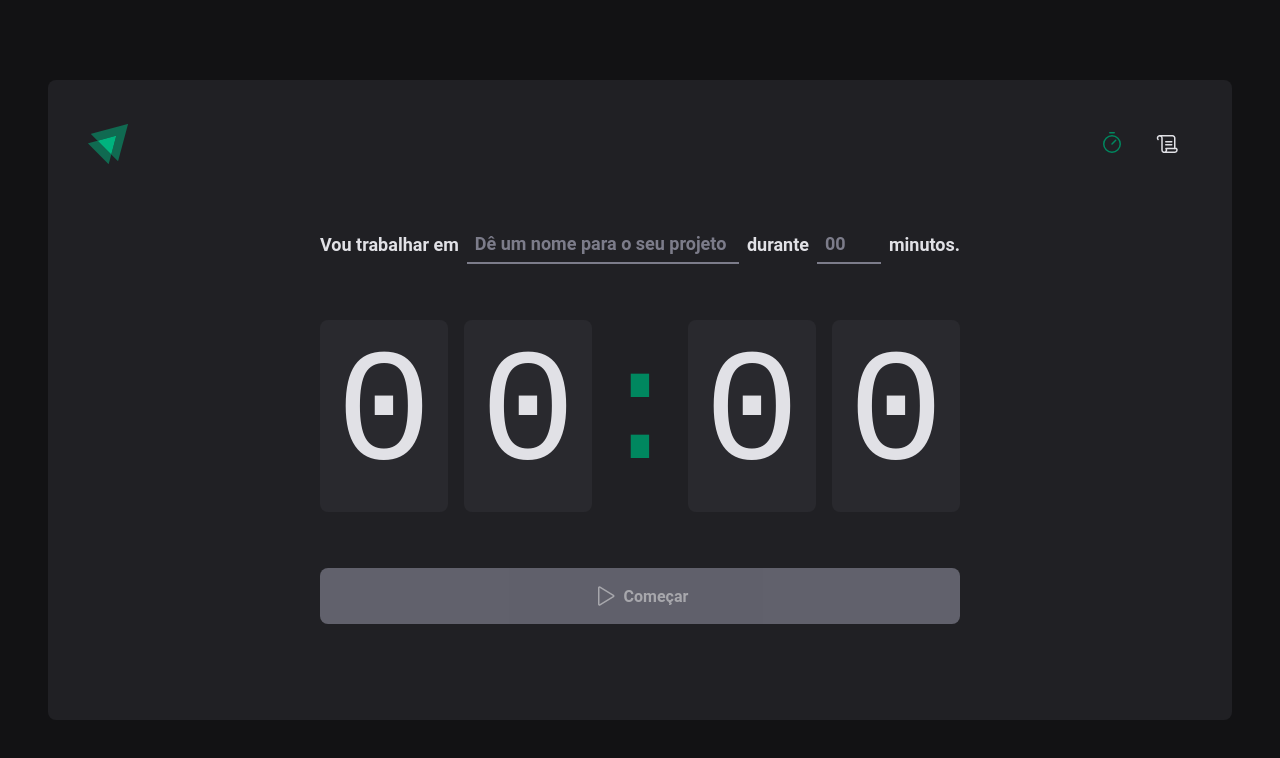
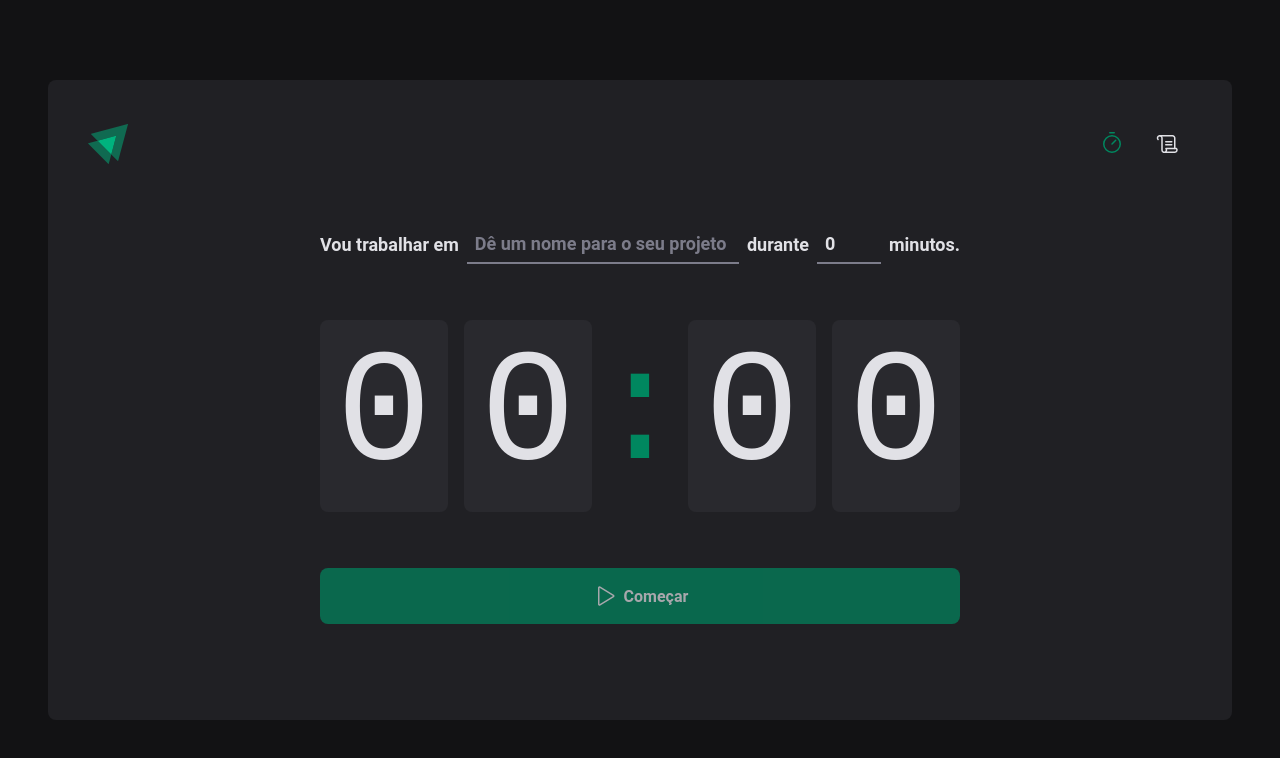
Before and after one commit to tayna-so/Ignite-Timer, a React app: page / in a window 1280 px wide. Shown: the top 758 px of the page. Built offline with nearby package versions, Linux system fonts and the light colour scheme; the HTML template or start-up script is replaced by a standard one.

Commit message:
feat: form validation

```diff
--- a/package.json
+++ b/package.json
@@ -10,11 +10,14 @@
     "preview": "vite preview"
   },
   "dependencies": {
+    "@hookform/resolvers": "^3.3.4",
     "phosphor-react": "^1.4.1",
     "react": "^18.2.0",
     "react-dom": "^18.2.0",
+    "react-hook-form": "^7.50.1",
     "react-router-dom": "^6.21.3",
-    "styled-components": "^6.1.8"
+    "styled-components": "^6.1.8",
+    "zod": "^3.22.4"
   },
   "devDependencies": {
     "@rocketseat/eslint-config": "^2.1.0",
--- a/src/pages/Home/index.tsx
+++ b/src/pages/Home/index.tsx
@@ -1,4 +1,8 @@
 import { Play } from "phosphor-react";
+import { useForm } from "react-hook-form";
+import { zodResolver } from "@hookform/resolvers/zod";
+import * as zod from "zod";
+
 import {
   CountdownContainer,
   FormContainer,
@@ -9,16 +13,40 @@
   TaskInput,
 } from "./styles";
 
+const newCycleFormValidationSchema = zod.object({
+  task: zod.string().min(1, "Infome a tarefa"),
+  minutesAmount: zod.number().min(5).max(60),
+});
+
+type NewCycleFormData = zod.infer<typeof newCycleFormValidationSchema>;
+
 export function Home() {
+  const { register, handleSubmit, watch, reset } = useForm<NewCycleFormData>({
+    resolver: zodResolver(newCycleFormValidationSchema),
+    defaultValues: {
+      task: "",
+      minutesAmount: 0,
+    },
+  });
+
+  function handleCreateNewCycle(data: NewCycleFormData) {
+    console.log(data);
+    reset();
+  }
+
+  const task = watch("task");
+  const isSubmitDisable = !task;
+
   return (
     <HomeContainer>
-      <form action="">
+      <form onSubmit={handleSubmit(handleCreateNewCycle)}>
         <FormContainer>
           <label htmlFor="">Vou trabalhar em</label>
           <TaskInput
             id="task"
             list="task-sugestions"
             placeholder="Dê um nome para o seu projeto"
+            {...register("task")}
           />
 
           <datalist id="task-sugestions">
@@ -33,6 +61,7 @@
             step={5}
             min={5}
             max={60}
+            {...register("minutesAmount", { valueAsNumber: true })}
           />
 
           <span>minutos.</span>
@@ -46,7 +75,7 @@
           <span>0</span>
         </CountdownContainer>
 
-        <StartCountdownButton disabled type="submit">
+        <StartCountdownButton disabled={isSubmitDisable} type="submit">
           <Play size={24} />
           Começar
         </StartCountdownButton>
--- a/src/pages/Home/styles.ts
+++ b/src/pages/Home/styles.ts
@@ -102,14 +102,14 @@
 
   cursor: pointer;
 
-  background: ${(props) => props.theme["gray-500"]};
+  background: ${(props) => props.theme["green-500"]};
   color: ${(props) => props.theme["gray-100"]};
 
   &:disabled {
     opacity: 0.7;
     cursor: not-allowed;
   }
-  &:not(:disabled) hover {
+  &:not(:disabled):hover {
     background: ${(props) => props.theme["green-700"]};
   }
 `;
```
Also changed, not shown: 1 other file (tests, documents, lock files or other folders).
